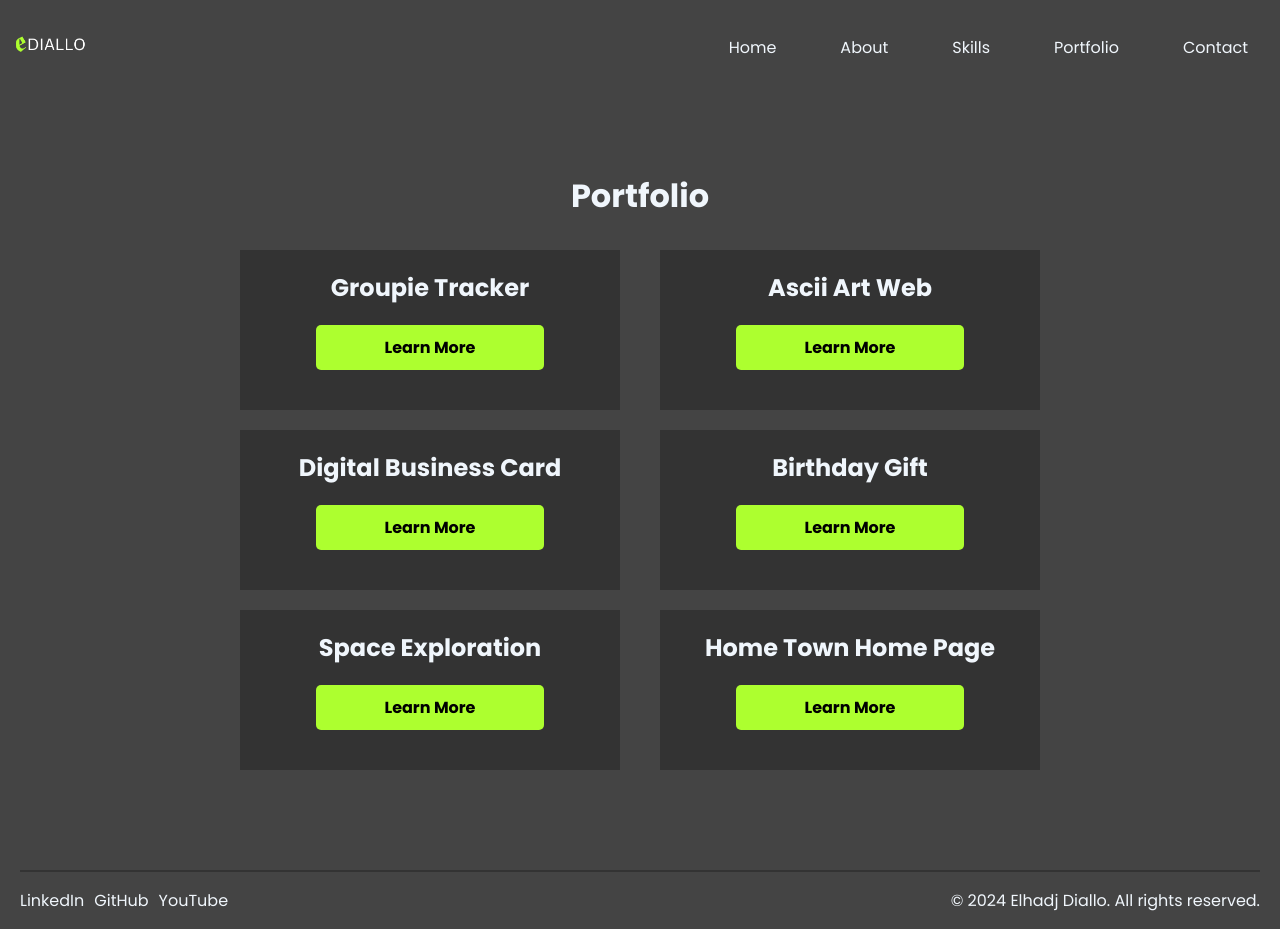
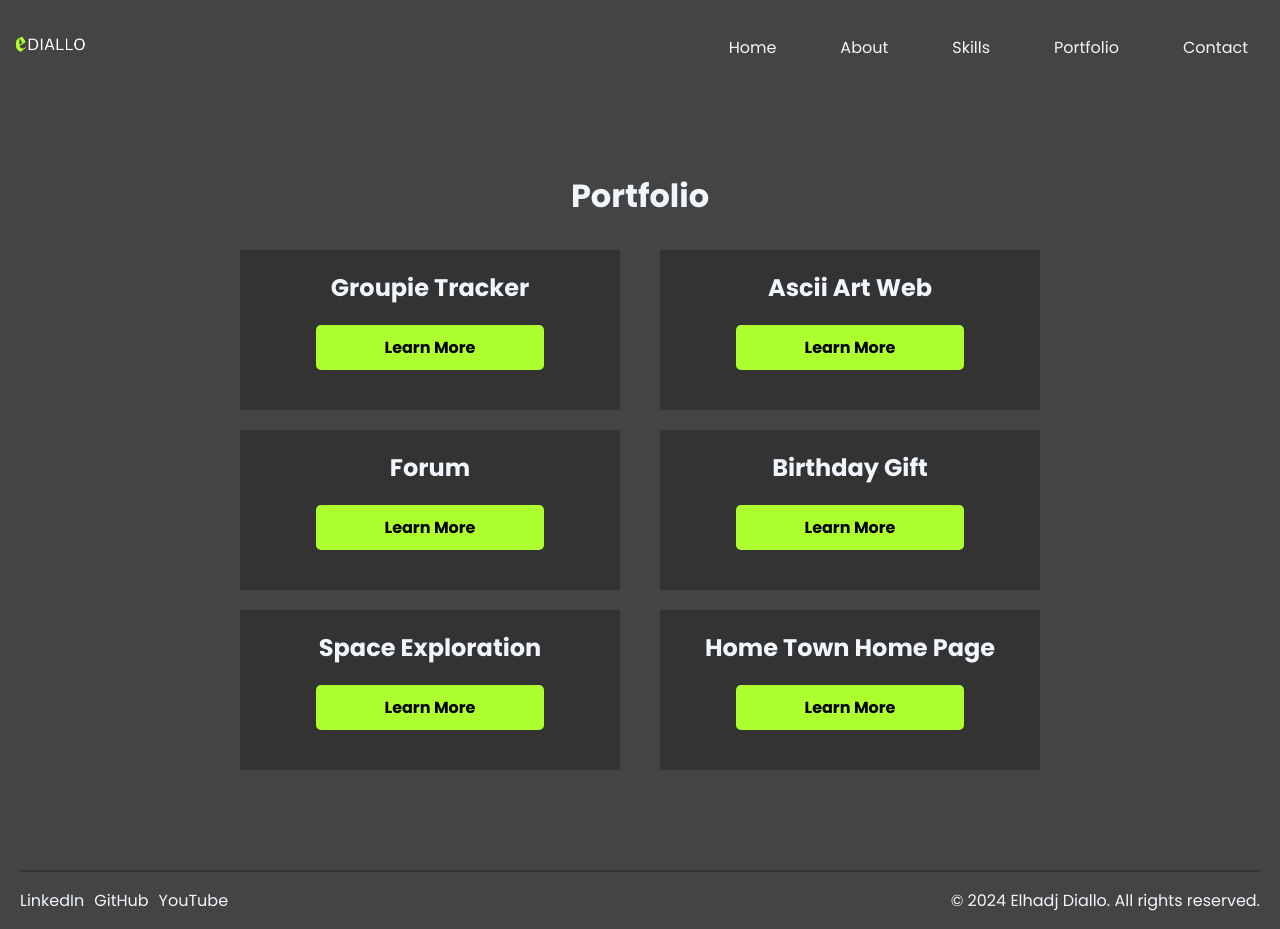
Before and after one commit to eediallo/eediallo.github.io, a React (Create React App) app in the folder my-portfolio/: page /portfolio in a window 1280 px wide. Built offline with nearby package versions, Linux system fonts and the light colour scheme.

Commit message:
adds forum project to portfolio

```diff
--- a/my-portfolio/src/pages/Portfolio.js
+++ b/my-portfolio/src/pages/Portfolio.js
@@ -30,11 +30,11 @@ const Portfolio = () => {
         </div>
 
         <div className="portfolio-grid-item">
-          <h2> Digital Business Card</h2>
+          <h2>Forum</h2>
 
           <div className="a-wrap">
             <a
-              href="https://elhadji-digital-business-card.netlify.app/"
+              href="https://forum-atb0.onrender.com/"
               target="blank"
             >
               Learn More
```
